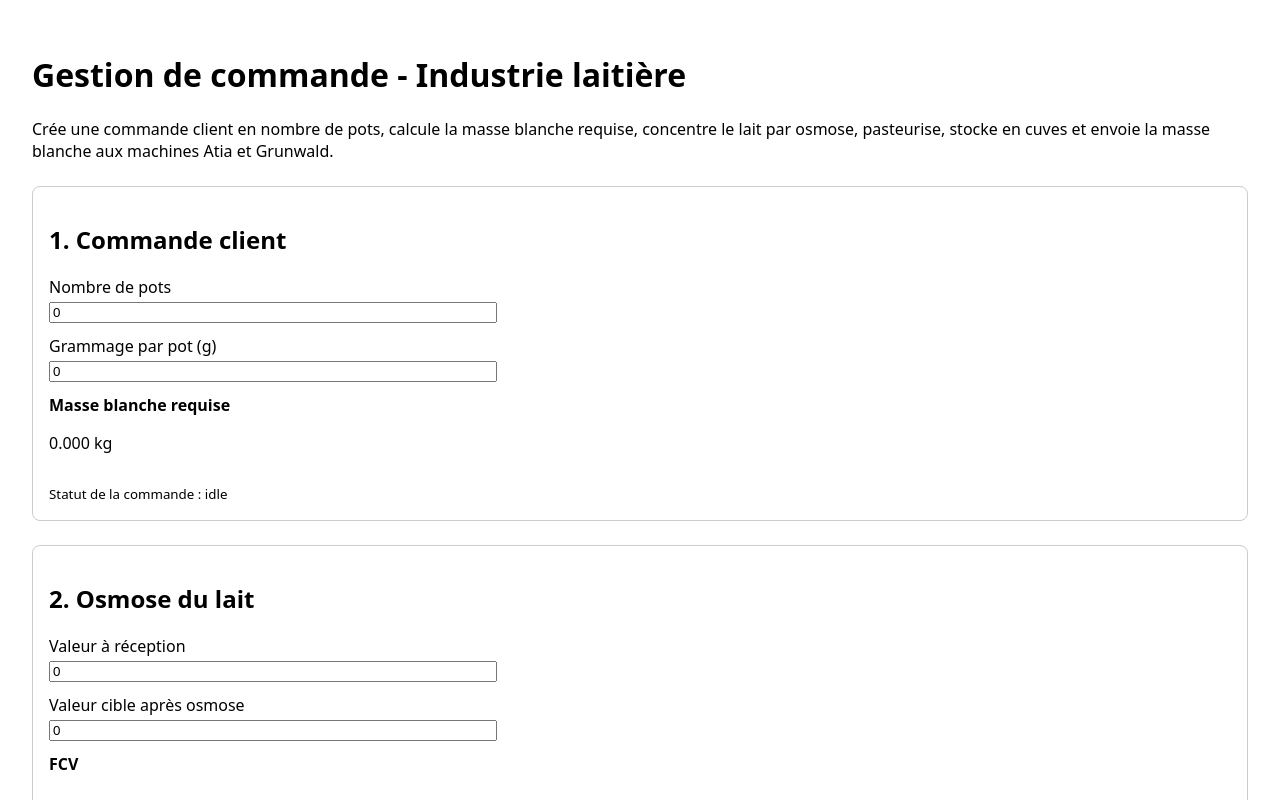
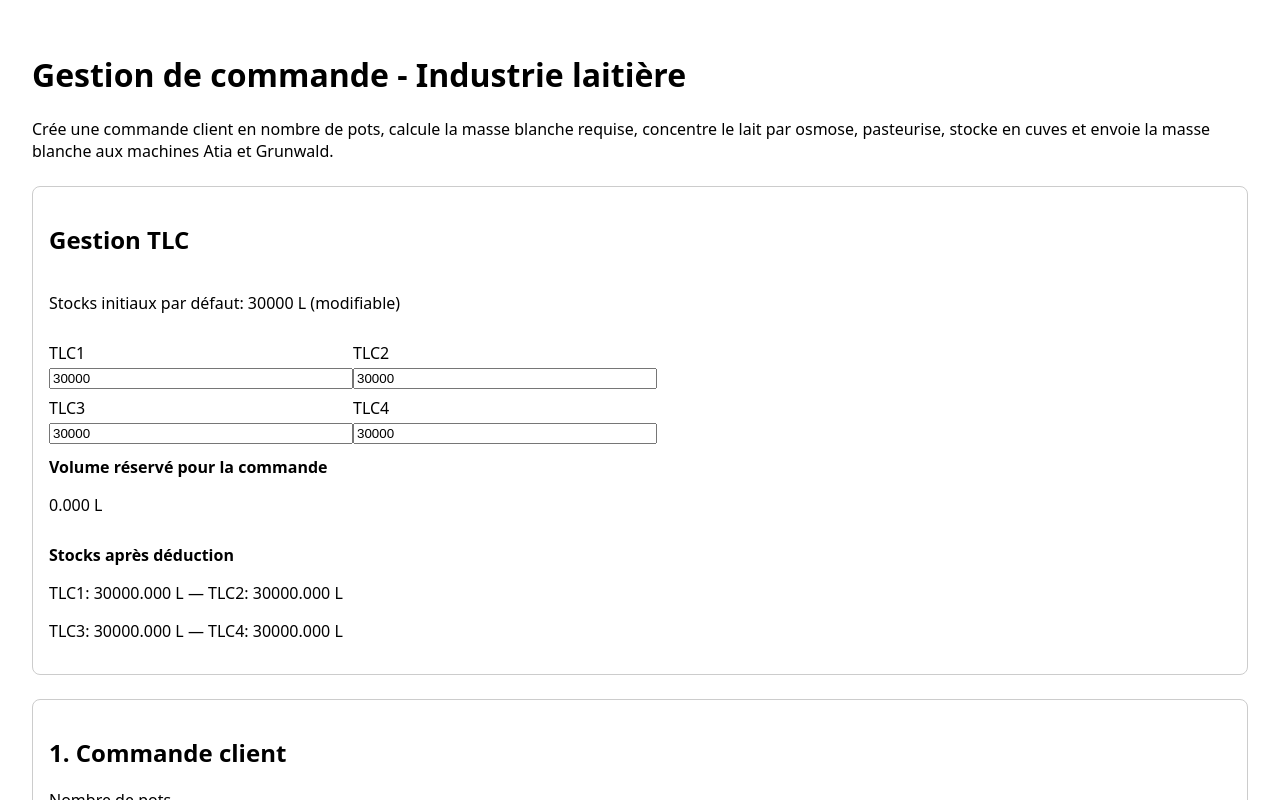
Before and after one commit to alexismoretto78/Ordolait, a Next.js app: page / in a window 1280 px wide. Shown: the top 800 px of the page. Built offline with nearby package versions, Linux system fonts and the light colour scheme.

Commit message:
Place TLC component first on page

```diff
--- a/app/page.tsx
+++ b/app/page.tsx
@@ -1,5 +1,6 @@
 "use client"
 
+import TLC from "./components/tlc"
 import Commande from "./components/commande"
 import Osmose from "./components/osmose"
 import TLS from "./components/tls"
@@ -17,6 +18,10 @@ export default function Home() {
         concentre le lait par osmose, pasteurise, stocke en cuves et envoie la masse
         blanche aux machines Atia et Grunwald.
       </p>
+
+      <section style={{ marginTop: 24 }}>
+        <TLC />
+      </section>
 
       <section style={{ marginTop: 24 }}>
         <Commande />
```
